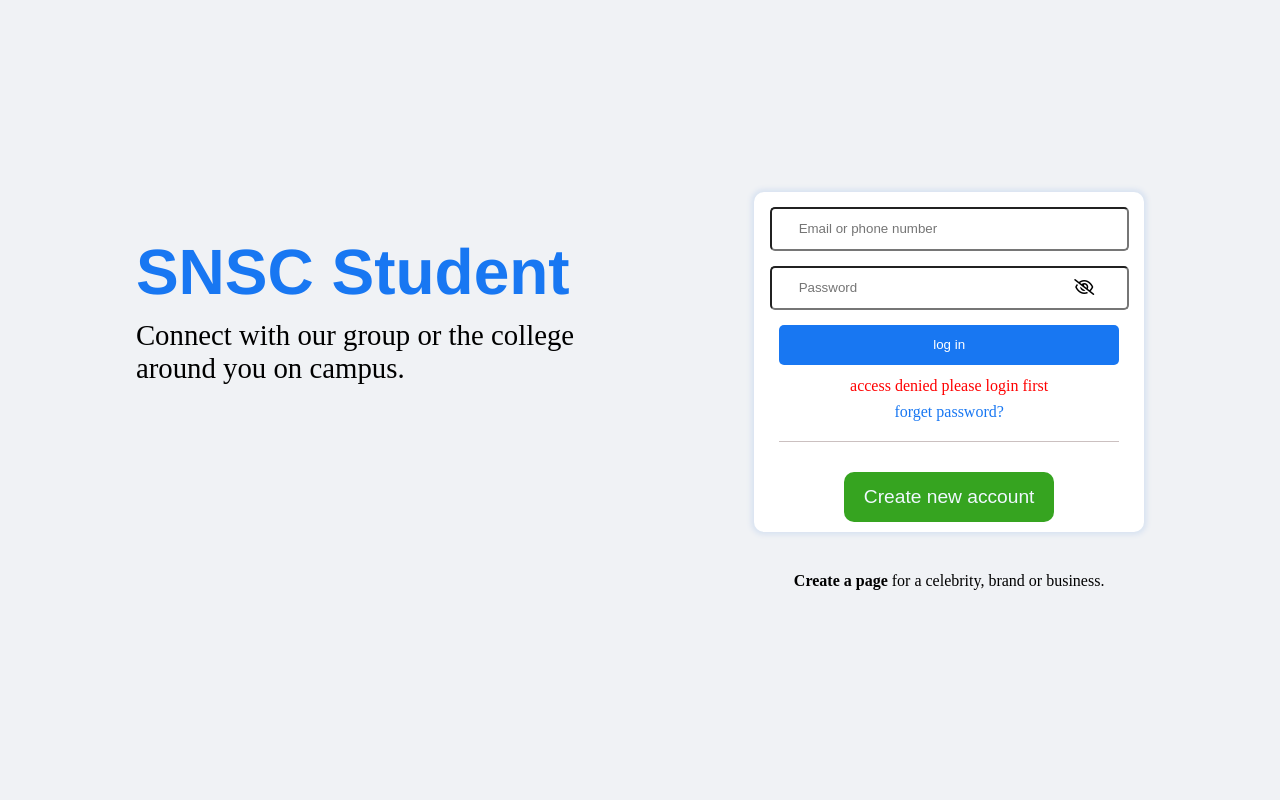
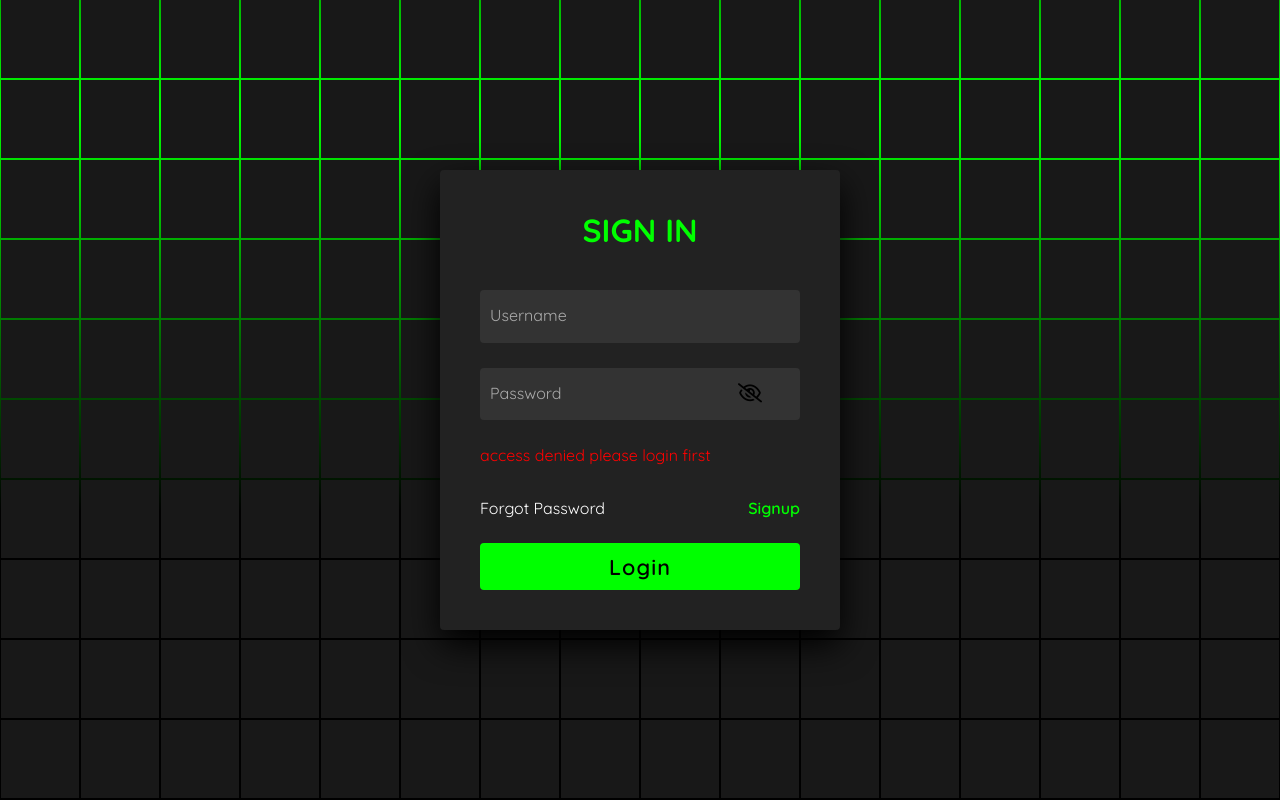
Before and after one commit to tilakjoshii/PROJECT_REGISTER_AND_LOGIN, a PHP site: the page made by index.php in a window 1280 px wide. Run offline with PHP 8.4, Linux system fonts and the light colour scheme.

Commit message:
change login page

```diff
--- a/index.php
+++ b/index.php
@@ -1,5 +1,5 @@
 <?php
- require_once 'database_connection_create.php';
+require_once 'database_connection_create.php';
 session_start();
 
 if (isset($_POST['user'])) {
@@ -21,12 +21,10 @@
         } else {
             // echo "enter correct password";
             header('location:index.php?error=enter correct password');
-
         }
     } else {
         // echo "enter correct email address";
         header('location:index.php?error=enter correct email address');
-
     }
 
     $connect->close();
@@ -39,8 +37,10 @@
     <meta charset="UTF-8">
     <meta http-equiv="X-UA-Compatible" content="IE=edge">
     <meta name="viewport" content="width=device-width, initial-scale=1.0">
-    <link rel="stylesheet" href="style1.css">
-    <link rel="stylesheet" href="https://cdnjs.cloudflare.com/ajax/libs/font-awesome/6.2.1/css/all.min.css" integrity="sha512-MV7K8+y+gLIBoVD59lQIYicR65iaqukzvf/nwasF0nqhPay5w/9lJmVM2hMDcnK1OnMGCdVK+iQrJ7lzPJQd1w==" crossorigin="anonymous" referrerpolicy="no-referrer" />
+    <!-- <link rel="stylesheet" href="style1.css"> -->
+    <link rel="stylesheet" href="https://cdnjs.cloudflare.com/ajax/libs/font-awesome/6.2.1/css/all.min.css"
+        integrity="sha512-MV7K8+y+gLIBoVD59lQIYicR65iaqukzvf/nwasF0nqhPay5w/9lJmVM2hMDcnK1OnMGCdVK+iQrJ7lzPJQd1w=="
+        crossorigin="anonymous" referrerpolicy="no-referrer" />
     <title>Login_Form</title>
     <style>
         .divpass {
@@ -50,22 +50,28 @@
 
         .spart {
             position: absolute;
-            left: 320px;
-            top: 13px;
-            z-index: 1;
+            right: 38px;
+            top: 15px;
+            z-index: 100;
 
 
+        }
+
+        .spart i {
+            font-size: 1.2rem;
         }
 
         .open {
             display: none;
         }
     </style>
+    <link rel="stylesheet" href="./style11.css">
+
 
 </head>
 
 <body>
-    <div class="row">
+    <!-- <div class="row">
         <div class="facebook-text">
             <h1>SNSC Student</h1>
             <p>Connect with our group or the college <br> around you on campus.</p>
@@ -80,12 +86,12 @@
                 </div>
                 <button class="button" type="submit">log in</button> <br>
                 <?php
-            if (isset($_GET['error'])) {
-                echo '<div style="color:red; padding-bottom: .5rem;" >' . $_GET['error'] . '</div>';
-            } elseif(isset($_GET['success'])) {
-                echo '<div style="color:green;">' . $_GET['success'] . '</div>';
-            }
-            ?>
+                // if (isset($_GET['error'])) {
+                //     echo '<div style="color:red; padding-bottom: .5rem;" >' . $_GET['error'] . '</div>';
+                // } elseif(isset($_GET['success'])) {
+                //     echo '<div style="color:green;">' . $_GET['success'] . '</div>';
+                // }
+                ?>
                 <a href="forget_password.php">forget password?</a>
             </form>
             <div class="create">
@@ -98,7 +104,87 @@
             </div>
         </div>
 
-    </div>
+    </div> -->
+    <section> <span></span> <span></span> <span></span> <span></span> <span></span> <span></span> <span></span>
+        <span></span> <span></span> <span></span> <span></span> <span></span> <span></span> <span></span> <span></span>
+        <span></span> <span></span> <span></span> <span></span> <span></span> <span></span> <span></span> <span></span>
+        <span></span> <span></span> <span></span> <span></span> <span></span> <span></span> <span></span> <span></span>
+        <span></span> <span></span> <span></span> <span></span> <span></span> <span></span> <span></span> <span></span>
+        <span></span> <span></span> <span></span> <span></span> <span></span> <span></span> <span></span> <span></span>
+        <span></span> <span></span> <span></span> <span></span> <span></span> <span></span> <span></span> <span></span>
+        <span></span> <span></span> <span></span> <span></span> <span></span> <span></span> <span></span> <span></span>
+        <span></span> <span></span> <span></span> <span></span> <span></span> <span></span> <span></span> <span></span>
+        <span></span> <span></span> <span></span> <span></span> <span></span> <span></span> <span></span> <span></span>
+        <span></span> <span></span> <span></span> <span></span> <span></span> <span></span> <span></span> <span></span>
+        <span></span> <span></span> <span></span> <span></span> <span></span> <span></span> <span></span> <span></span>
+        <span></span> <span></span> <span></span> <span></span> <span></span> <span></span> <span></span> <span></span>
+        <span></span> <span></span> <span></span> <span></span> <span></span> <span></span> <span></span> <span></span>
+        <span></span> <span></span> <span></span> <span></span> <span></span> <span></span> <span></span> <span></span>
+        <span></span> <span></span> <span></span> <span></span> <span></span> <span></span> <span></span> <span></span>
+        <span></span> <span></span> <span></span> <span></span> <span></span> <span></span> <span></span> <span></span>
+        <span></span> <span></span> <span></span> <span></span> <span></span> <span></span> <span></span> <span></span>
+        <span></span> <span></span> <span></span> <span></span> <span></span> <span></span> <span></span> <span></span>
+        <span></span> <span></span> <span></span> <span></span> <span></span> <span></span> <span></span> <span></span>
+        <span></span> <span></span> <span></span> <span></span> <span></span> <span></span> <span></span> <span></span>
+        <span></span> <span></span> <span></span> <span></span> <span></span> <span></span> <span></span> <span></span>
+        <span></span> <span></span> <span></span> <span></span> <span></span> <span></span> <span></span> <span></span>
+        <span></span> <span></span> <span></span> <span></span> <span></span> <span></span> <span></span> <span></span>
+        <span></span> <span></span> <span></span> <span></span> <span></span> <span></span> <span></span> <span></span>
+        <span></span> <span></span> <span></span> <span></span> <span></span> <span></span> <span></span> <span></span>
+        <span></span> <span></span> <span></span> <span></span> <span></span> <span></span> <span></span> <span></span>
+        <span></span> <span></span> <span></span> <span></span> <span></span> <span></span> <span></span> <span></span>
+        <span></span> <span></span> <span></span> <span></span> <span></span> <span></span> <span></span> <span></span>
+        <span></span> <span></span> <span></span> <span></span> <span></span> <span></span> <span></span> <span></span>
+        <span></span> <span></span> <span></span> <span></span> <span></span> <span></span> <span></span> <span></span>
+        <span></span> <span></span> <span></span> <span></span> <span></span> <span></span> <span></span> <span></span>
+        <span></span> <span></span> <span></span> <span></span> <span></span>
+
+        <form action="#" method="post" class="signin">
+
+            <div class="content">
+
+                <h2>Sign In</h2>
+
+                <div class="form">
+
+                    <div class="inputBox">
+
+                        <input name="user" type="username" required> <i class="i">Username</i>
+
+                    </div>
+
+                    <div class="inputBox">
+
+                        <input id="pass" name="pass" type="password" required> <i class="i">Password</i>
+                        <small class="spart" onclick="funclick1()"><i id="hide1" class="fa-regular fa-eye open"></i>
+                            <i id="hide2" class="fa-regular fa-eye-slash close"></i></small>
+                    </div>
+                    <?php
+                    if (isset($_GET['error'])) {
+                        echo '<div style="color:red; padding-bottom: .5rem;" >' . $_GET['error'] . '</div>';
+                    } elseif (isset($_GET['success'])) {
+                        echo '<div style="color:green;">' . $_GET['success'] . '</div>';
+                    }
+                    ?>
+                    <div class="links"> <a href="forget_password.php">Forgot Password</a> <a
+                            href="form_sample_for_new_user.php">Signup</a>
+
+                    </div>
+
+                    <div class="inputBox">
+
+                        <input type="submit" value="Login">
+
+                    </div>
+
+                </div>
+
+            </div>
+
+        </form>
+
+    </section> <!-- partial -->
+
 </body>
 <script>
     function funclick1() {
--- /dev/null
+++ b/style11.css
@@ -0,0 +1,187 @@
+@import url('https://fonts.googleapis.com/css2?family=Quicksand:wght@300;400;500;600;700&display=swap');
+*
+{
+  margin: 0;
+  padding: 0;
+  box-sizing: border-box;
+  font-family: 'Quicksand', sans-serif;
+}
+body
+{
+  display: flex;
+  justify-content: center;
+  align-items: center;
+  min-height: 100vh;
+  background: #000;
+}
+section
+{
+  position: absolute;
+  width: 100vw;
+  height: 100vh;
+  display: flex;
+  justify-content: center;
+  align-items: center;
+  gap: 2px;
+  flex-wrap: wrap;
+  overflow: hidden;
+}
+section::before
+{
+  content: '';
+  position: absolute;
+  width: 100%;
+  height: 100%;
+  background: linear-gradient(#000,#0f0,#000);
+  animation: animate 5s linear infinite;
+}
+@keyframes animate
+{
+  0%
+  {
+    transform: translateY(-100%);
+  }
+  100%
+  {
+    transform: translateY(100%);
+  }
+}
+section span
+{
+  position: relative;
+  display: block;
+  width: calc(6.25vw - 2px);
+  height: calc(6.25vw - 2px);
+  background: #181818;
+  z-index: 2;
+  transition: 1.5s;
+}
+section span:hover
+{
+  background: #0f0;
+  transition: 0s;
+}
+
+section .signin
+{
+  position: absolute;
+  width: 400px;
+  background: #222;
+  z-index: 1000;
+  display: flex;
+  justify-content: center;
+  align-items: center;
+  padding: 40px;
+  border-radius: 4px;
+  box-shadow: 0 15px 35px rgba(0,0,0,9);
+}
+section .signin .content
+{
+  position: relative;
+  width: 100%;
+  display: flex;
+  justify-content: center;
+  align-items: center;
+  flex-direction: column;
+  gap: 40px;
+}
+section .signin .content h2
+{
+  font-size: 2em;
+  color: #0f0;
+  text-transform: uppercase;
+}
+section .signin .content .form
+{
+  width: 100%;
+  display: flex;
+  flex-direction: column;
+  gap: 25px;
+}
+section .signin .content .form .inputBox
+{
+  position: relative;
+  width: 100%;
+}
+section .signin .content .form .inputBox input
+{
+  position: relative;
+  width: 100%;
+  background: #333;
+  border: none;
+  outline: none;
+  padding: 25px 10px 7.5px;
+  border-radius: 4px;
+  color: #fff;
+  font-weight: 500;
+  font-size: 1em;
+}
+section .signin .content .form .inputBox .i
+{
+  position: absolute;
+  left: 0;
+  padding: 15px 10px;
+  font-style: normal;
+  color: #aaa;
+  transition: 0.5s;
+  pointer-events: none;
+}
+.signin .content .form .inputBox input:focus ~ .i,
+.signin .content .form .inputBox input:valid ~ .i
+{
+  transform: translateY(-7.5px);
+  font-size: 0.8em;
+  color: #fff;
+}
+.signin .content .form .links
+{
+  position: relative;
+  width: 100%;
+  display: flex;
+  justify-content: space-between;
+}
+.signin .content .form .links a
+{
+  color: #fff;
+  text-decoration: none;
+}
+.signin .content .form .links a:hover
+{
+  color: #0f0;
+  text-decoration: solid;
+}
+.signin .content .form .links a:nth-child(2)
+{
+  color: #0f0;
+  font-weight: 600;
+}
+.signin .content .form .inputBox input[type="submit"]
+{
+  padding: 10px;
+  background: #0f0;
+  color: #000;
+  font-weight: 600;
+  font-size: 1.35em;
+  letter-spacing: 0.05em;
+  cursor: pointer;
+}
+input[type="submit"]:active
+{
+  opacity: 0.6;
+}
+@media (max-width: 900px)
+{
+  section span
+  {
+    width: calc(10vw - 2px);
+    height: calc(10vw - 2px);
+  }
+}
+@media (max-width: 600px)
+{
+  section span
+  {
+    width: calc(20vw - 2px);
+    height: calc(20vw - 2px);
+  }
+}
```
